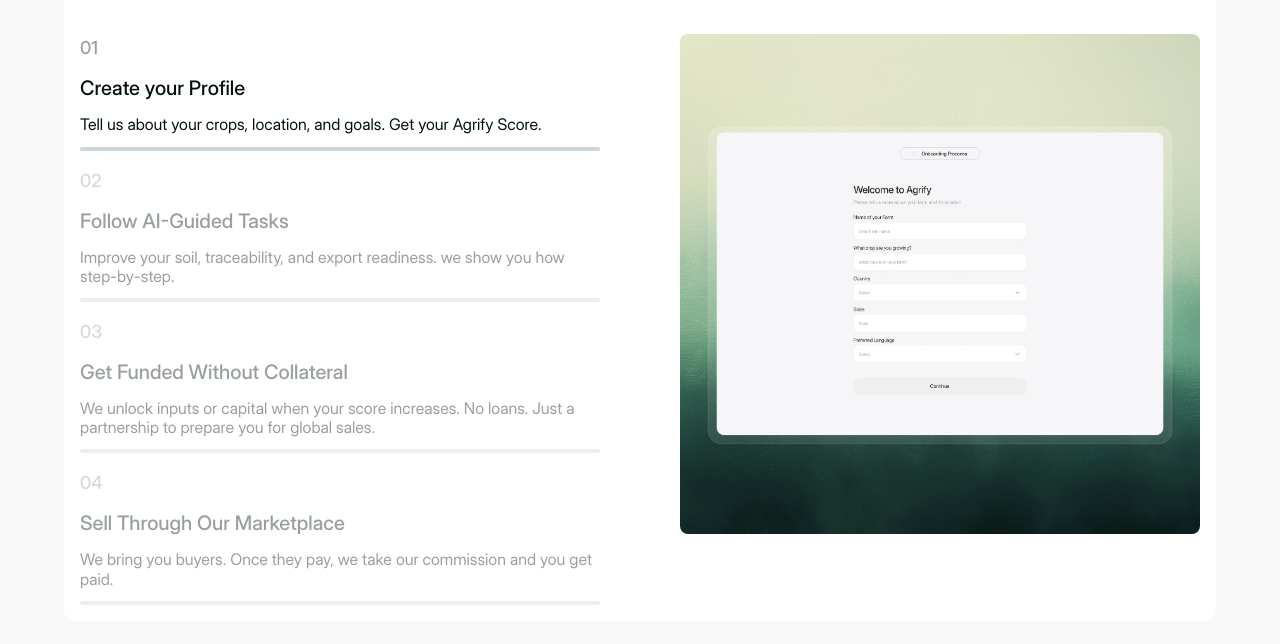
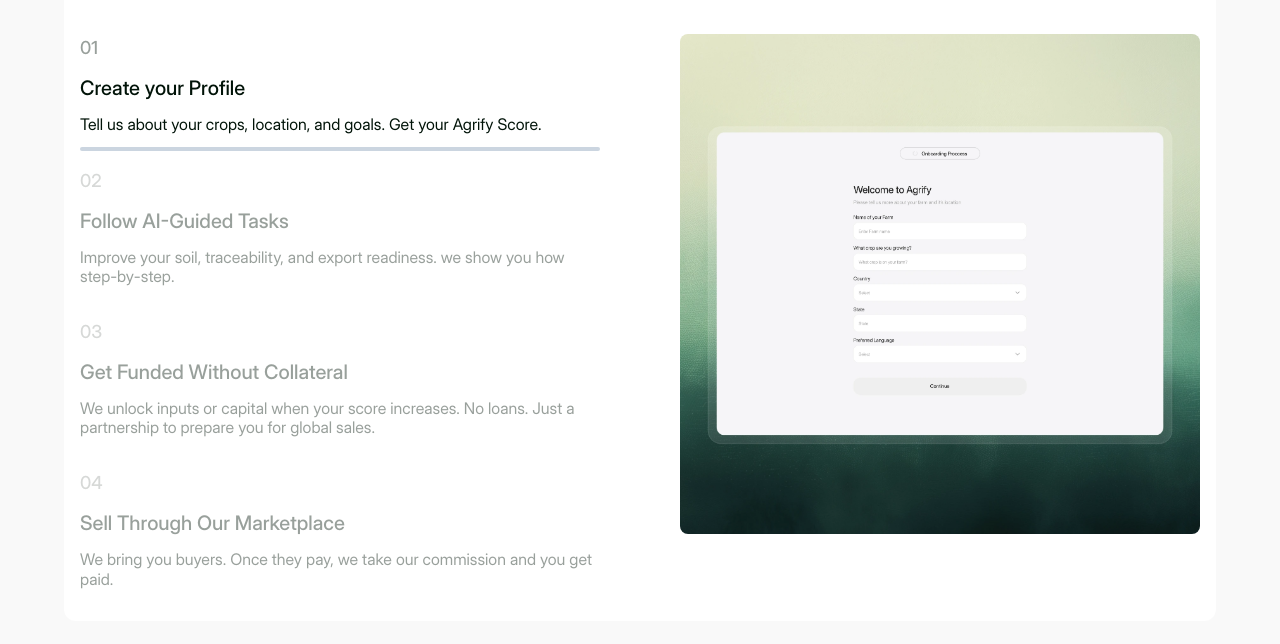
Before and after one commit to Agrify-Protocol/agrify-landing-v4, a Next.js app: page / in a window 1280 px wide. Shown: the part 2091-2735 px from the top of the page. Built offline with nearby package versions, Linux system fonts and the light colour scheme.

Commit message:
chore: improve how it works animation

```diff
--- a/src/components/sections/HowItWorks/index.tsx
+++ b/src/components/sections/HowItWorks/index.tsx
@@ -485,7 +485,13 @@
         {/* <Box id={`progress-bar-${step.id}`} opacity={isActive ? '100%' : '0%'}>
           <SmoothProgressBar isActive progress={0} />
         </Box> */}
-        <Box bg="gray.300" borderRadius="full" h="4px" mt={3}>
+        <Box
+          bg="gray.300"
+          borderRadius="full"
+          h="4px"
+          mt={3}
+          opacity={isActive ? '100%' : '0%'}
+        >
           <Box
             bg="green"
             borderRadius="full"
```
